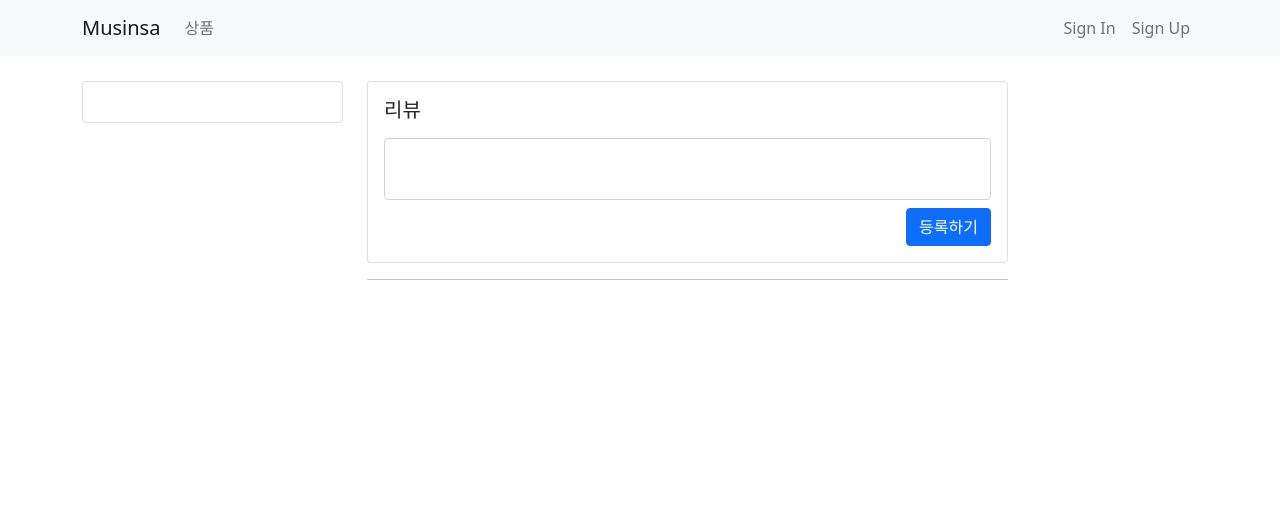
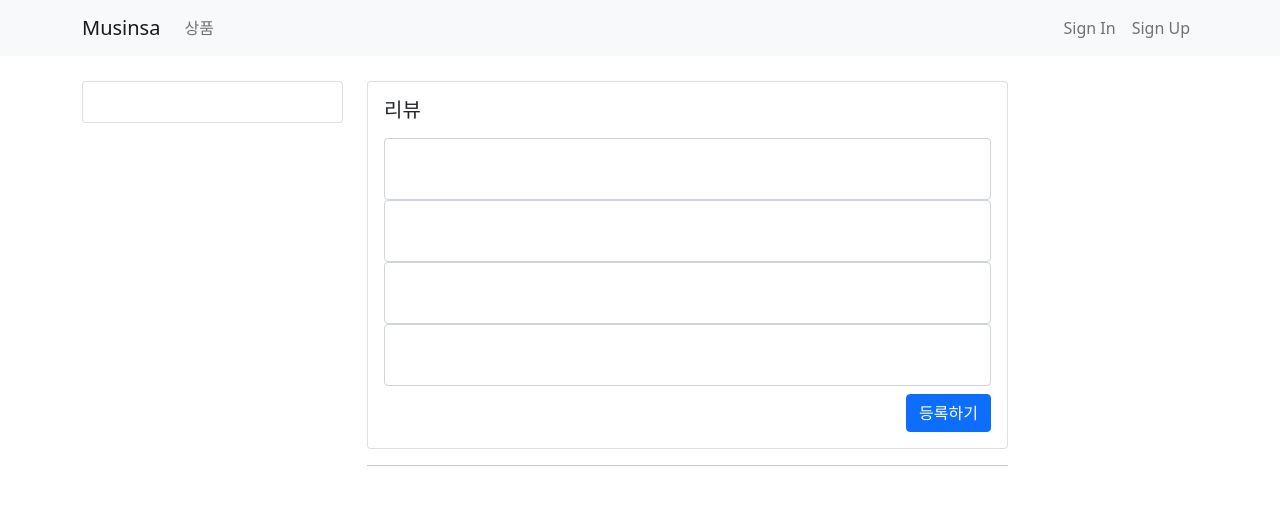
Before and after one commit to diane073/FirstDjango, a Django app: template templates/home.html in a window 1280 px wide. Shown: the top 505 px of the page. Run offline with Django 4.2, Linux system fonts and the light colour scheme; the template is opened without the code that fills it, so the values that code supplies are empty.

Commit message:
form 적용을 위해 파일재정비

```diff
--- a/product/views.py
+++ b/product/views.py
@@ -12,7 +12,7 @@ def product_create(request):
     # 상품 등록 view
     if request.method == 'GET':
         # 상품이 추가된 페이지가 떠야함.
-        return render(request, '/products')
+        return render(request, '/')
         # 여기에 추가한 페이지를 render 해 줄 수 있도록하기
 
     elif request.method == 'POST':
@@ -30,13 +30,13 @@ def product_create(request):
             return HttpResponse("같은 이름의 상품이 존재합니다. 다시 등록해주세요")
         else:
             product.save()
-            return redirect('/product')
+            return redirect('/products_list')
 
 
 @login_required
 def product_list(request):
     # 등록 된 상품의 리스트를 볼 수 있는 GET(사용자가 보는,)
-    if request.method == '/product':
+    if request.method == '/products_list':
         all_product = ProductModel.objects.all()
         return render(request, 'home.html', {'products': all_product})
     else:
--- /dev/null
+++ b/requirements.txt
@@ -0,0 +1,6 @@
+asgiref==3.6.0
+autopep8==2.0.2
+Django==4.2
+pycodestyle==2.10.0
+sqlparse==0.4.3
+tomli==2.0.1
--- a/templates/home.html
+++ b/templates/home.html
@@ -28,7 +28,13 @@
                                     <form action="/products_create/" method="post">
                                         {% csrf_token %}
                                         <div class="form-group mb-2">
-                                            <textarea class="form-control" style="resize: none" name='my-content'
+                                            <textarea class="form-control" style="resize: none" name='name'
+                                                id="my-content"></textarea>
+                                            <textarea class="form-control" style="resize: none" name='description'
+                                                id="my-content"></textarea>
+                                            <textarea class="form-control" style="resize: none" name='price'
+                                                id="my-content"></textarea>
+                                            <textarea class="form-control" style="resize: none" name='size'
                                                 id="my-content"></textarea>
                                         </div>
                                         <button type="submit" class="btn btn-primary" style="float:right;">등록하기</button>
```
Also changed, not shown: product/admin.py (+3 -4 lines), product/models.py (+15 -13 lines), templates/product/product.html (added).
